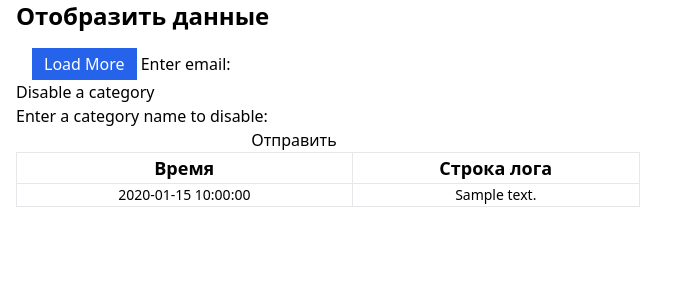
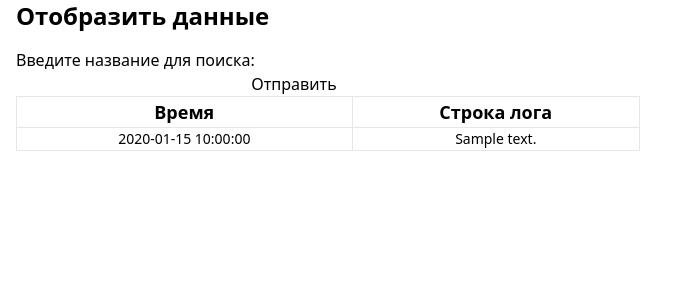
Before and after one commit to AzatotEnikeev/ParsMailLog, a FastAPI app: template templates/index.html in a window 1280 px wide. Shown: the top 300 px of the page, without its empty margins (0-687 px from the left). Run offline with FastAPI, Linux system fonts and the light colour scheme; the template is opened without the code that fills it: most values are stand-ins (such as "Sample title", 1, 10 or a date in 2020); parts of the project's set-up code (start-up, migrations or seed data) failed here and were passed over; some libraries are stand-ins or nearby versions.

Commit message:
Исправляет работу кнопки поиска и удаляет лишние элементы

```diff
--- a/main.py
+++ b/main.py
@@ -31,13 +31,13 @@
     request: Request,
     hx_request: Annotated[str | None, Header()] = None,
     db: Session = Depends(get_db),
-    email: str = 'default',
+    mail_name: str = 'default',
 ):
-    print(f'its working, email = {email}')
+    print(f'its working, email = {mail_name}')
 
-    if email != 'default':
+    if mail_name != 'default':
         records = select_values_from_tables(
-            db, email
+            db, mail_name
         )
         context = {"request": request, "records": records}
         if hx_request:
--- a/templates/index.html
+++ b/templates/index.html
@@ -16,18 +16,11 @@
 
     <p class="text-2xl font-bold mb-4">Отобразить данные</p>
 
-        <form name="find_form">
-            <button class="px-3 py-1 bg-blue-600 text-white ml-4"
-                    hx-get="/index?email=kuxanwyqalsszn@gmail.com"
-                    hx-target="#table-body"
-                    hx-swap="beforeend">Load More</button>
-            </button>
-            Enter email: <input name="email" type="email" />
-        </form>
 
-        <h1>Disable a category</h1>
-        <form method="get" id="myForm" action='/disable{{ mail_name }}'>
-            <label for="mail_name">Enter a category name to disable:</label><br>
+        <form id="myForm" hx-get='/index{{ mail_name }}'
+              hx-target="#table-body"
+              hx-swap="innerHTML">
+            <label for="mail_name">Введите название для поиска:</label><br>
             <input type="text" id="mail_name" name="mail_name">
             <input class="submit" type="submit" value="Отправить">
         </form>
```
